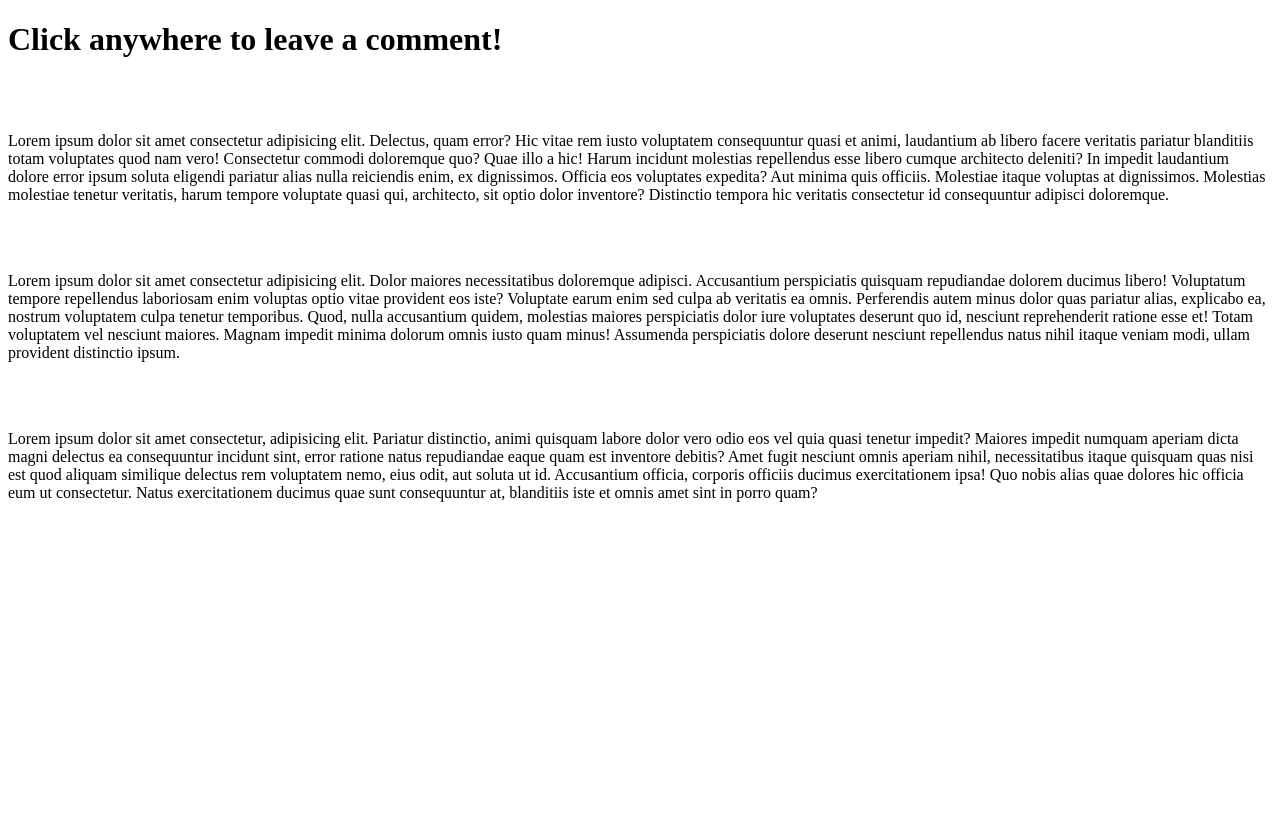
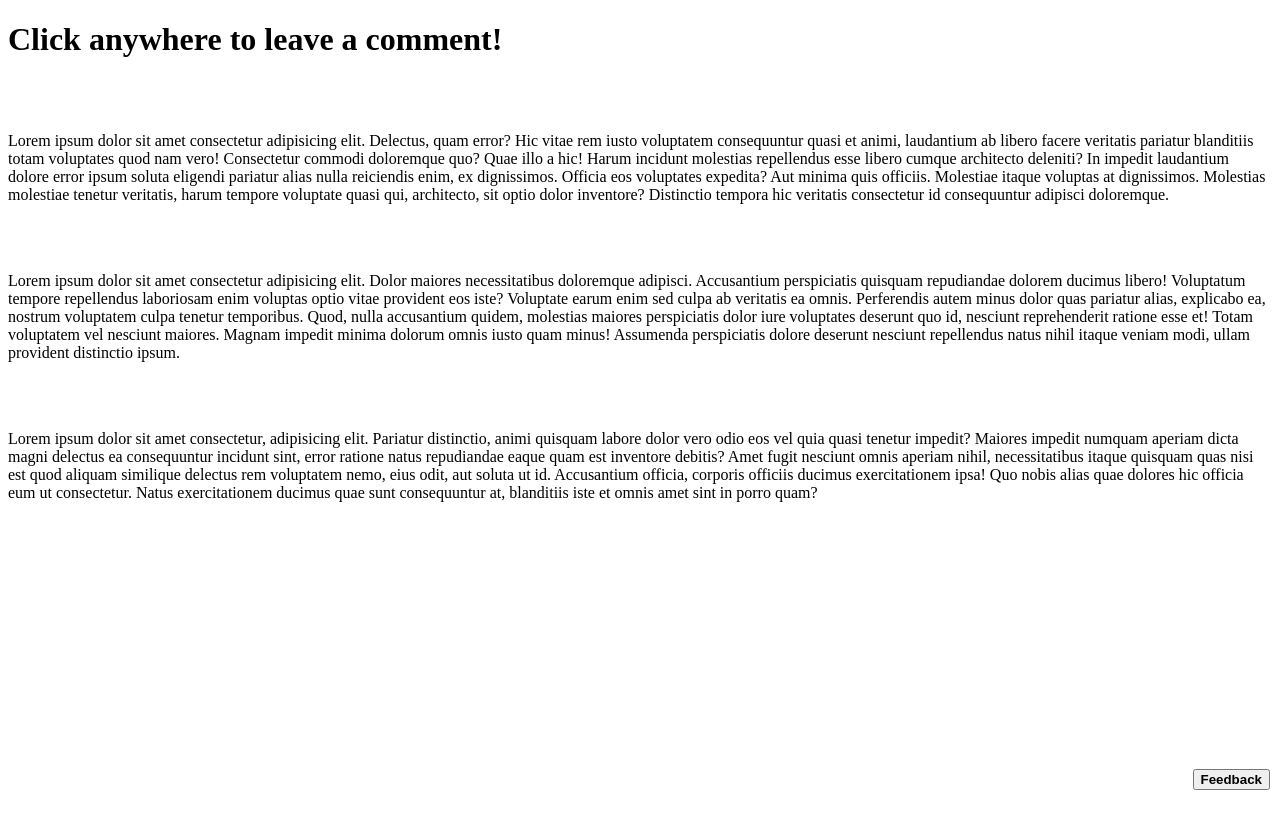
Before and after one commit to kawsaruddin450/r-and-d1, a React (Vite) app: page / in a window 1280 px wide. Built offline with nearby package versions, Linux system fonts and the light colour scheme.

Commit message:
adds a activate or deactivate button to control the feedback giving feature

```diff
--- a/src/App.jsx
+++ b/src/App.jsx
@@ -6,6 +6,7 @@ const App = () => {
     const [comments, setComments] = useState([]);
     const [newComment, setNewComment] = useState('');
     const [selectedComment, setSelectedComment] = useState(null);
+    const [giveFeedback, setGiveFeedback] = useState(false);
 
     const handlePageClick = (e) => {
         const { pageX, pageY } = e;
@@ -28,7 +29,8 @@ const App = () => {
     };
 
     return (
-        <div onClick={handlePageClick} style={{ height: '100vh', cursor: 'pointer' }}>
+        <div style={{ height: '100vh', cursor: 'pointer' }}>
+            <div onClick={giveFeedback ? handlePageClick : null}>
                 <h1>Click anywhere to leave a comment!</h1>
                 <br /> <br />
                 <p>Lorem ipsum dolor sit amet consectetur adipisicing elit. Delectus, quam error? Hic vitae rem iusto voluptatem consequuntur quasi et animi, laudantium ab libero facere veritatis pariatur blanditiis totam voluptates quod nam vero! Consectetur commodi doloremque quo? Quae illo a hic! Harum incidunt molestias repellendus esse libero cumque architecto deleniti? In impedit laudantium dolore error ipsum soluta eligendi pariatur alias nulla reiciendis enim, ex dignissimos. Officia eos voluptates expedita? Aut minima quis officiis. Molestiae itaque voluptas at dignissimos. Molestias molestiae tenetur veritatis, harum tempore voluptate quasi qui, architecto, sit optio dolor inventore? Distinctio tempora hic veritatis consectetur id consequuntur adipisci doloremque.</p>
@@ -36,6 +38,19 @@ const App = () => {
                 <p>Lorem ipsum dolor sit amet consectetur adipisicing elit. Dolor maiores necessitatibus doloremque adipisci. Accusantium perspiciatis quisquam repudiandae dolorem ducimus libero! Voluptatum tempore repellendus laboriosam enim voluptas optio vitae provident eos iste? Voluptate earum enim sed culpa ab veritatis ea omnis. Perferendis autem minus dolor quas pariatur alias, explicabo ea, nostrum voluptatem culpa tenetur temporibus. Quod, nulla accusantium quidem, molestias maiores perspiciatis dolor iure voluptates deserunt quo id, nesciunt reprehenderit ratione esse et! Totam voluptatem vel nesciunt maiores. Magnam impedit minima dolorum omnis iusto quam minus! Assumenda perspiciatis dolore deserunt nesciunt repellendus natus nihil itaque veniam modi, ullam provident distinctio ipsum.</p>
                 <br /><br />
                 <p>Lorem ipsum dolor sit amet consectetur, adipisicing elit. Pariatur distinctio, animi quisquam labore dolor vero odio eos vel quia quasi tenetur impedit? Maiores impedit numquam aperiam dicta magni delectus ea consequuntur incidunt sint, error ratione natus repudiandae eaque quam est inventore debitis? Amet fugit nesciunt omnis aperiam nihil, necessitatibus itaque quisquam quas nisi est quod aliquam similique delectus rem voluptatem nemo, eius odit, aut soluta ut id. Accusantium officia, corporis officiis ducimus exercitationem ipsa! Quo nobis alias quae dolores hic officia eum ut consectetur. Natus exercitationem ducimus quae sunt consequuntur at, blanditiis iste et omnis amet sint in porro quam?</p>
+            </div>
+
+
+            {/* Button to activate comment */}
+            <button
+                style={{
+                    position: 'fixed',
+                    bottom: '10px',
+                    right: '10px',
+                    fontWeight: `${giveFeedback? 'normal' : 'bold'}`
+                }}
+                onClick={() => setGiveFeedback(!giveFeedback)}
+            >Feedback</button>
 
             {/* Markers for each comment */}
             {comments.map((comment) => (
@@ -82,12 +97,7 @@ const App = () => {
                         <input type='submit' value={"Post"} />
                         <button onClick={() => setShowModal(false)}>Close</button>
                     </form>
-                    {/* <textarea
-            value={newComment}
-            onChange={(e) => setNewComment(e.target.value)}
-            placeholder="Add your comment"
-          />
-          <button onClick={handleCommentSubmit}>Submit</button> */}
+
                 </div>
             )}
 
```
Lines whose indentation alone changed are shown as unchanged.
